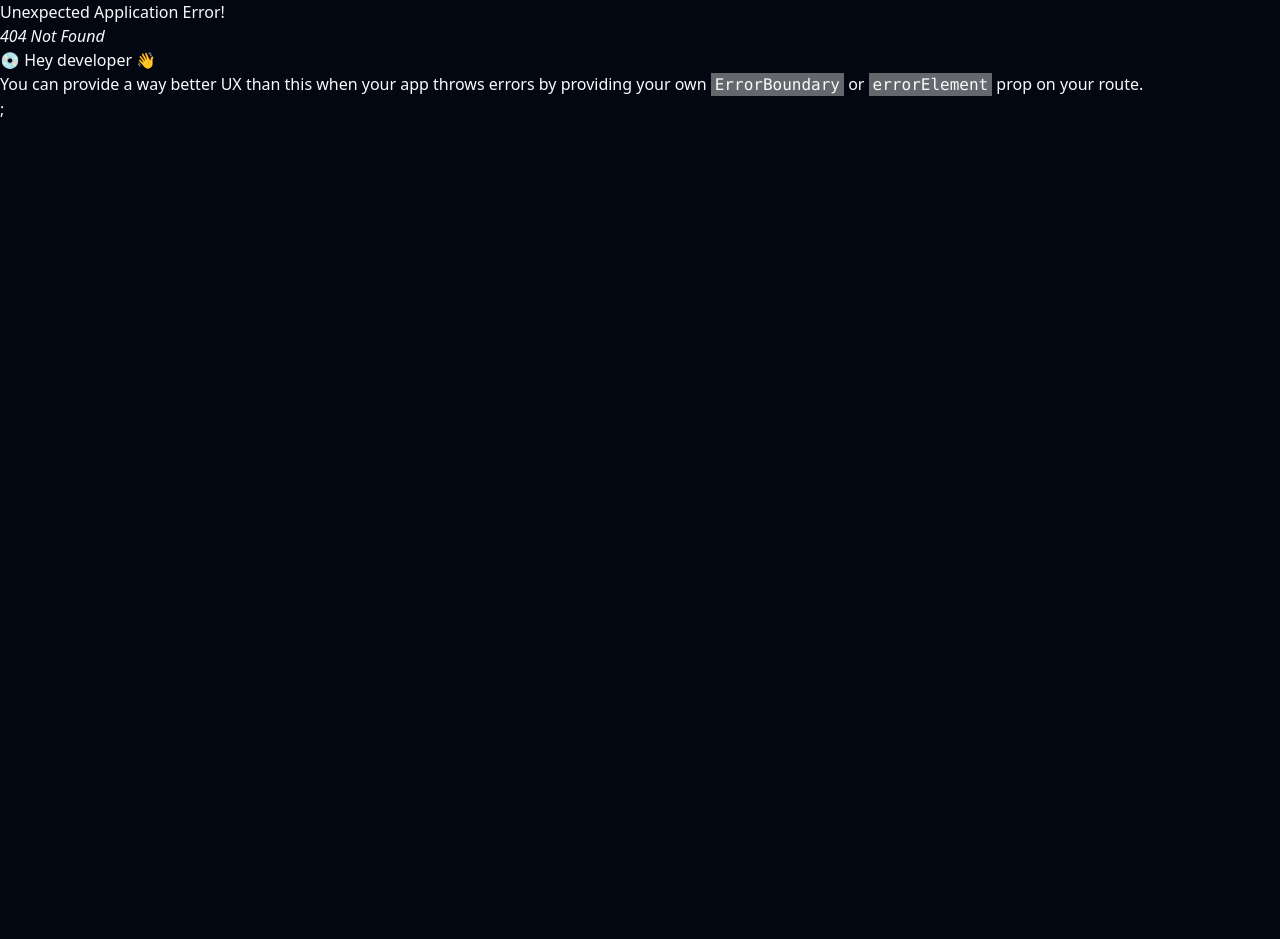
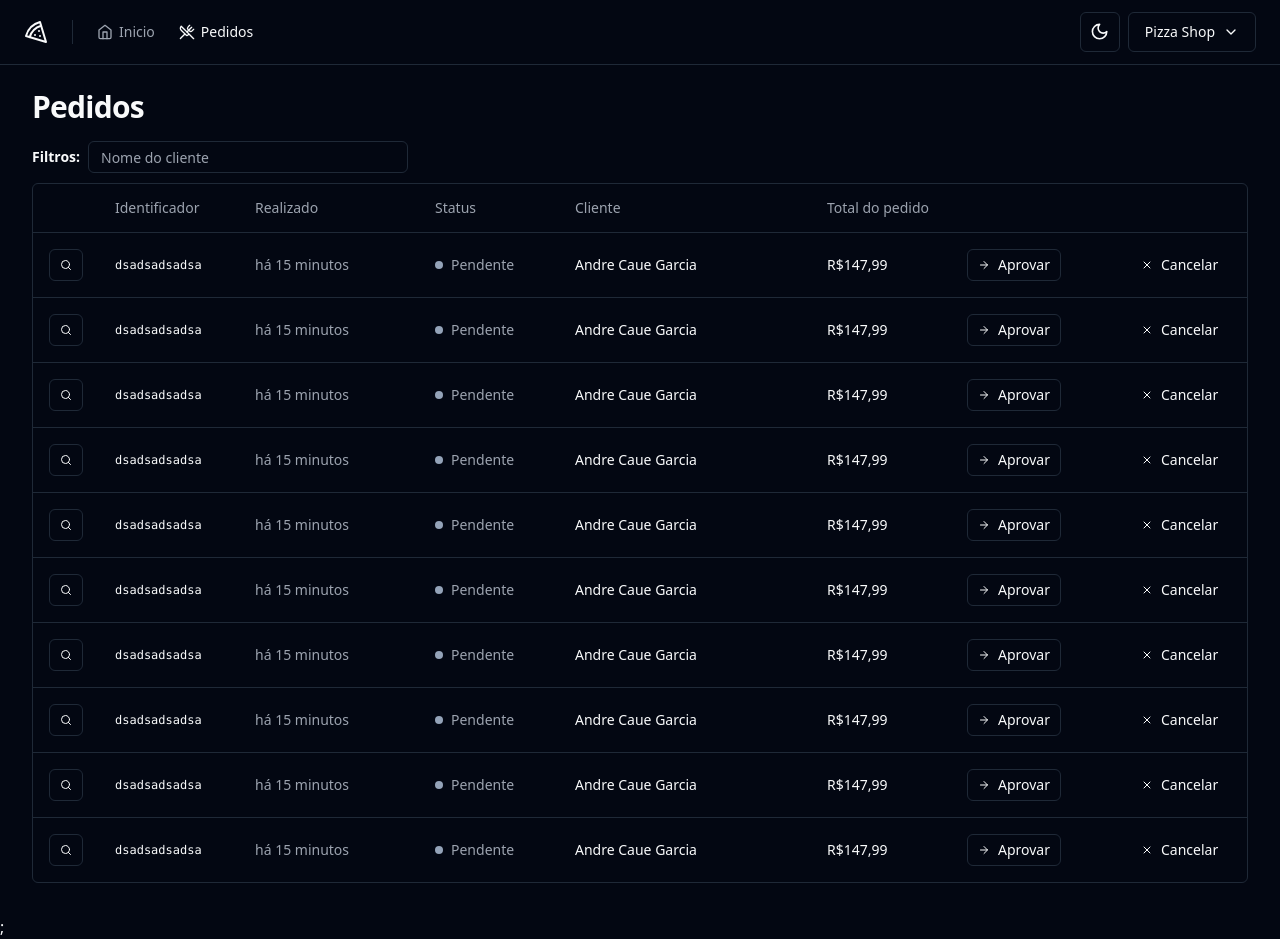
Before and after one commit to Andre-G-C-Araujo/pizzaWeb, a React (Vite) app: page /orders in a window 1280 px wide. Before the commit this address had no page. Before the commit the page ends 800 px from the top, so only its background shows below. Built offline with nearby package versions, Linux system fonts and the light colour scheme.

Commit message:
orders page, and table

```diff
--- a/src/components/ui/button.tsx
+++ b/src/components/ui/button.tsx
@@ -22,6 +22,7 @@
       size: {
         default: "h-10 px-4 py-2",
         sm: "h-9 rounded-md px-3",
+        xs: "h-8 px-2.5",
         lg: "h-11 rounded-md px-8",
         icon: "h-10 w-10",
       },
--- /dev/null
+++ b/src/components/ui/table.tsx
@@ -0,0 +1,117 @@
+import * as React from "react"
+
+import { cn } from "@/lib/utils"
+
+const Table = React.forwardRef<
+  HTMLTableElement,
+  React.HTMLAttributes<HTMLTableElement>
+>(({ className, ...props }, ref) => (
+  <div className="relative w-full overflow-auto">
+    <table
+      ref={ref}
+      className={cn("w-full caption-bottom text-sm", className)}
+      {...props}
+    />
+  </div>
+))
+Table.displayName = "Table"
+
+const TableHeader = React.forwardRef<
+  HTMLTableSectionElement,
+  React.HTMLAttributes<HTMLTableSectionElement>
+>(({ className, ...props }, ref) => (
+  <thead ref={ref} className={cn("[&_tr]:border-b", className)} {...props} />
+))
+TableHeader.displayName = "TableHeader"
+
+const TableBody = React.forwardRef<
+  HTMLTableSectionElement,
+  React.HTMLAttributes<HTMLTableSectionElement>
+>(({ className, ...props }, ref) => (
+  <tbody
+    ref={ref}
+    className={cn("[&_tr:last-child]:border-0", className)}
+    {...props}
+  />
+))
+TableBody.displayName = "TableBody"
+
+const TableFooter = React.forwardRef<
+  HTMLTableSectionElement,
+  React.HTMLAttributes<HTMLTableSectionElement>
+>(({ className, ...props }, ref) => (
+  <tfoot
+    ref={ref}
+    className={cn(
+      "border-t bg-muted/50 font-medium [&>tr]:last:border-b-0",
+      className
+    )}
+    {...props}
+  />
+))
+TableFooter.displayName = "TableFooter"
+
+const TableRow = React.forwardRef<
+  HTMLTableRowElement,
+  React.HTMLAttributes<HTMLTableRowElement>
+>(({ className, ...props }, ref) => (
+  <tr
+    ref={ref}
+    className={cn(
+      "border-b transition-colors hover:bg-muted/50 data-[state=selected]:bg-muted",
+      className
+    )}
+    {...props}
+  />
+))
+TableRow.displayName = "TableRow"
+
+const TableHead = React.forwardRef<
+  HTMLTableCellElement,
+  React.ThHTMLAttributes<HTMLTableCellElement>
+>(({ className, ...props }, ref) => (
+  <th
+    ref={ref}
+    className={cn(
+      "h-12 px-4 text-left align-middle font-medium text-muted-foreground [&:has([role=checkbox])]:pr-0",
+      className
+    )}
+    {...props}
+  />
+))
+TableHead.displayName = "TableHead"
+
+const TableCell = React.forwardRef<
+  HTMLTableCellElement,
+  React.TdHTMLAttributes<HTMLTableCellElement>
+>(({ className, ...props }, ref) => (
+  <td
+    ref={ref}
+    className={cn("p-4 align-middle [&:has([role=checkbox])]:pr-0", className)}
+    {...props}
+  />
+))
+TableCell.displayName = "TableCell"
+
+const TableCaption = React.forwardRef<
+  HTMLTableCaptionElement,
+  React.HTMLAttributes<HTMLTableCaptionElement>
+>(({ className, ...props }, ref) => (
+  <caption
+    ref={ref}
+    className={cn("mt-4 text-sm text-muted-foreground", className)}
+    {...props}
+  />
+))
+TableCaption.displayName = "TableCaption"
+
+export {
+  Table,
+  TableHeader,
+  TableBody,
+  TableFooter,
+  TableHead,
+  TableRow,
+  TableCell,
+  TableCaption,
+}
--- /dev/null
+++ b/src/pages/app/orders/orders.tsx
@@ -0,0 +1,91 @@
+import { ArrowRight, Ghost, Search, X } from "lucide-react";
+import { Helmet } from "react-helmet-async";
+
+import { Button } from "@/components/ui/button";
+import { Input } from "@/components/ui/input";
+import {
+  Table,
+  TableBody,
+  TableCell,
+  TableHead,
+  TableHeader,
+  TableRow,
+} from "@/components/ui/table";
+
+export const Orders = () => {
+  return (
+    <>
+      <Helmet title="Pedidos" />
+      <div className="flex flex-col gap-4">
+        <h1 className="text-3xl font-bold tracking-tight">Pedidos</h1>
+      </div>
+      <div className="space-y-2.5">
+        <form className="flex items-center gap-2" action="">
+          <span className="text-sm font-semibold">Filtros:</span>
+          <Input placeholder="Nome do cliente" className="h-8 w-[320px]" />
+        </form>
+
+        <div className="rounded-md border">
+          <Table>
+            <TableHeader>
+              <TableRow>
+                <TableHead className="w-[64px]"></TableHead>
+                <TableHead className="w-[140px]">Identificador</TableHead>
+                <TableHead className="w-[180px]">Realizado</TableHead>
+                <TableHead className="w-[140px]">Status</TableHead>
+                <TableHead className="">Cliente</TableHead>
+                <TableHead className="w-[140px]">Total do pedido</TableHead>
+                <TableHead className="w-[164px]"></TableHead>
+                <TableHead className="w-[132px]"></TableHead>
+              </TableRow>
+            </TableHeader>
+            <TableBody>
+              {Array.from({ length: 10 }).map((_, i) => {
+                return (
+                  <TableRow key={i}>
+                    <TableCell>
+                      <Button variant="outline" size="xs">
+                        <Search className="h-3 w-3" />
+                        <span className="sr-only">Detalhes do pedido</span>
+                      </Button>
+                    </TableCell>
+                    <TableCell className="font-mono text-xs font-medium">
+                      dsadsadsadsa
+                    </TableCell>
+                    <TableCell className="text-muted-foreground">
+                      há 15 minutos
+                    </TableCell>
+                    <TableCell>
+                      <div className="flex items-center gap-2">
+                        <span className="h-2 w-2 rounded-full bg-slate-400" />
+                        <span className="font-medium text-muted-foreground">
+                          Pendente
+                        </span>
+                      </div>
+                    </TableCell>
+                    <TableCell className="font-medium">
+                      Andre Caue Garcia
+                    </TableCell>
+                    <TableCell className="font-medium">R$147,99</TableCell>
+                    <TableCell>
+                      <Button variant="outline" size="xs">
+                        <ArrowRight className="mr-2 h-3 w-3" />
+                        Aprovar
+                      </Button>
+                    </TableCell>
+                    <TableCell>
+                      <Button variant="ghost" size="xs">
+                        <X className="mr-2 h-3 w-3" />
+                        Cancelar
+                      </Button>
+                    </TableCell>
+                  </TableRow>
+                );
+              })}
+            </TableBody>
+          </Table>
+        </div>
+      </div>
+    </>
+  );
+};
--- a/src/routes.tsx
+++ b/src/routes.tsx
@@ -3,6 +3,7 @@
 import { AppLayout } from "./pages/_layouts/app";
 import { AuthLayout } from "./pages/_layouts/auth";
 import { Dashboard } from "./pages/app/dashboard";
+import { Orders } from "./pages/app/orders/orders";
 import { SignIn } from "./pages/auth/sign-in";
 import { SignUp } from "./pages/auth/sign-up";
 
@@ -10,7 +11,10 @@
   {
     path: "/",
     element: <AppLayout />,
-    children: [{ path: "/", element: <Dashboard /> }],
+    children: [
+      { path: "/", element: <Dashboard /> },
+      { path: "/orders", element: <Orders /> },
+    ],
   },
   {
     path: "/",
```
